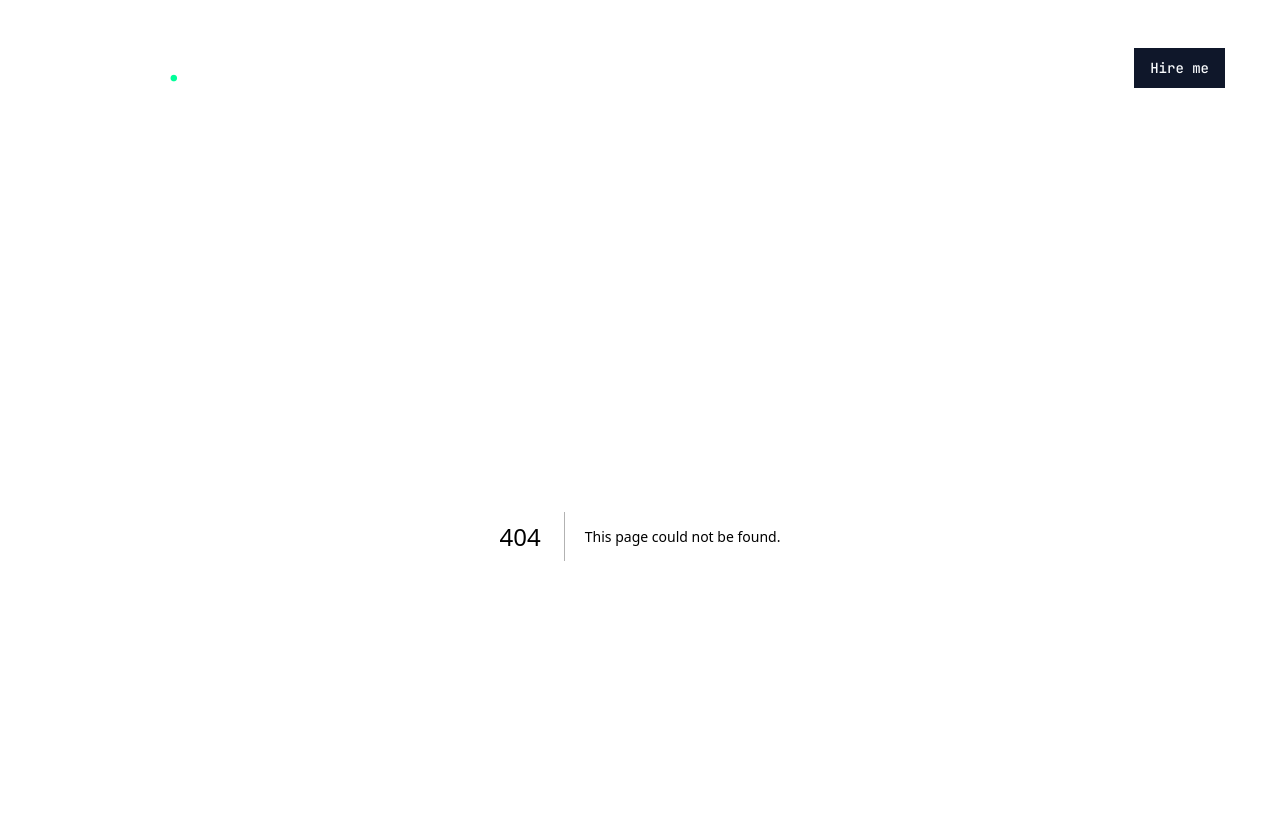
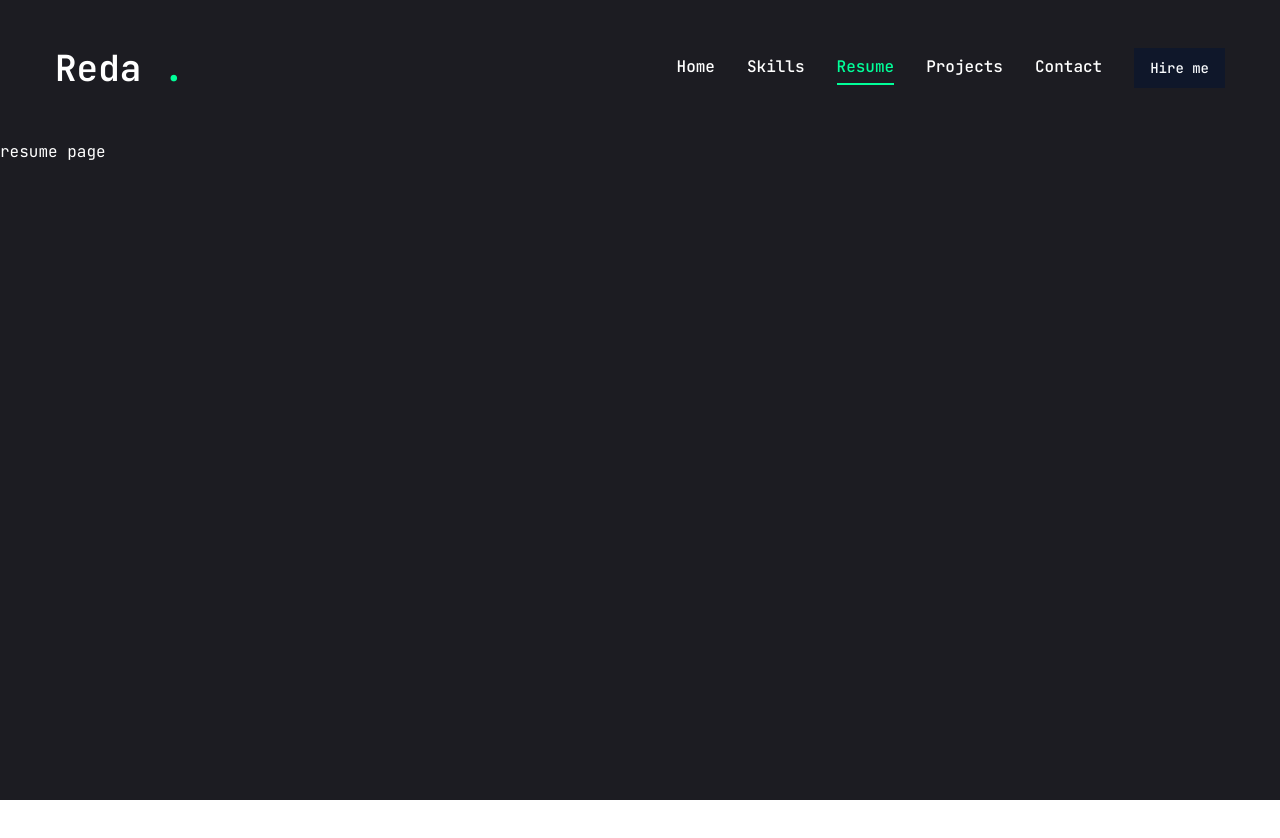
Before and after one commit to BelfaidaMedReda/my_portfolio, a Next.js app: page /resume in a window 1280 px wide. Before the commit this address had no page. Shown: the top 838 px of the page. After the commit the page ends 800 px from the top, so only its background shows below. Built offline with nearby package versions, Linux system fonts and the light colour scheme.

Commit message:
new commit

```diff
--- /dev/null
+++ b/app/contact/page.jsx
@@ -0,0 +1,5 @@
+const Contact = () => {
+    return <div>contact page</div>;
+};
+
+export default Contact;
--- a/app/layout.jsx
+++ b/app/layout.jsx
@@ -3,6 +3,8 @@
 
 //components
 import Header from "@/components/ui/Header";
+import PageTransition from "@/components/ui/PageTransition";
+import { StairTransition } from "@/components/ui/StairTransition";
 
 const jetbrainsMono = JetBrains_Mono({
   subsets: ["latin"],
@@ -21,8 +23,9 @@
     <html lang="en">
       <body className={jetbrainsMono.variable}>
         <Header />
-        {children}
-      </body>
+        <StairTransition/>
+        <PageTransition>{children}</PageTransition>
+    </body>
     </html>
   );
 }
--- /dev/null
+++ b/app/projects/page.jsx
@@ -0,0 +1,5 @@
+const Projects = () => {
+    return <div>projects page</div>;
+};
+
+export default Projects;
--- /dev/null
+++ b/app/resume/page.jsx
@@ -0,0 +1,5 @@
+const Resume = () => {
+    return <div>resume page</div>;
+};
+
+export default Resume;
--- /dev/null
+++ b/app/skills/page.jsx
@@ -0,0 +1,5 @@
+const Skills = () => {
+    return <div>skills page</div>;
+};
+
+export default Skills;
--- a/components/ui/Nav.jsx
+++ b/components/ui/Nav.jsx
@@ -11,8 +11,8 @@
     },
 
     {
-        name:"services",
-        path:"/services",
+        name:"skills",
+        path:"/skills",
     },
 
     {
@@ -21,8 +21,8 @@
     },
 
     {
-        name:"work",
-        path:"/work",
+        name:"projects",
+        path:"/projects",
     },
 
     {
@@ -36,12 +36,18 @@
 
 
 const Nav = () => {
+    const pathname=usePathname();
     return(
     <nav className="flex gap-8">
         {links.map((link,index)=>{
             return (
-                <Link href={link.path} key={index}>
-                    {link.name}
+                <Link href={link.path}
+                key={index}
+                className={`${
+                link.path===pathname && "text-accent border-b-2 border-accent"
+                } capitalize font-medium hover:text-accent transition-all`}
+                >
+                {link.name}
                 </Link>
             );
         })}
--- /dev/null
+++ b/components/ui/PageTransition.jsx
@@ -0,0 +1,26 @@
+"use client";
+
+import { AnimatePresence, motion } from "framer-motion";
+import { usePathname } from "next/navigation";
+
+
+
+const PageTransition = ({children}) => {
+    const pathname = usePathname();
+    return (
+        <AnimatePresence>
+        <div key={pathname}>
+            <motion.div
+            initial={{ opacity: 1}}
+            animate={{
+                opacity: 0,
+                transition:{ delay: 1,duration:0.4,ease:"easeInOut"},
+            }}
+            className="h-screen w-screen fixed bg-primary top-0 pointer-events-none"
+            />
+            {children}
+        </div>
+        </AnimatePresence>
+    );
+};
+export default PageTransition;
--- /dev/null
+++ b/components/ui/StairTransition.jsx
@@ -0,0 +1,24 @@
+"use client";
+
+import { AnimatePresence } from "framer-motion";
+import { usePathname } from "next/navigation";
+
+//components
+import { Stairs } from "./Stairs";
+
+export const StairTransition = () => {
+    const pathname = usePathname();
+    return (
+        <>
+            <AnimatePresence mode="wait">
+                <div key={pathname}>
+                    <div className="h-screen w-screen fixed top-0 left-0 right-0
+                    pointer-events-none z-40 flex">
+                    <Stairs />
+                    </div>
+                </div>
+            </AnimatePresence>
+
+        </>
+    )
+}
--- /dev/null
+++ b/components/ui/Stairs.jsx
@@ -0,0 +1,51 @@
+import { animate, motion } from "framer-motion"
+
+//variants
+const stairAnimation = {
+    initial: {
+        top:"0%",
+    },
+    animate:{
+        top:"100%",
+    },
+    exit: {
+        top: ["100%","0%"]
+    },
+};
+
+
+
+const reverseIndex = (index) => {
+    const totalSteps = 6;
+    return totalSteps-index-1;
+};
+
+
+export const Stairs = () => {
+  return (
+    <>
+      {/* render 6 motion divs, each reprensting a step of stairs,
+    each div will have the same animation defined by the stairsAnimation object.
+    The delay for each div is calculated sinamically based on it's reversed index,
+    creating a staggered effect with decreasing delay for each subsequent step.
+    */}
+      {[...Array(6)].map((_,index) =>{
+        return(<motion.div
+            key={index}
+            variants={stairAnimation}
+            initial="initial"
+            animate="animate"
+            exit="exit"
+            transition={{
+                duration:0.4,
+                ease: "easeInOut",
+                delay: reverseIndex(index)*0.1,
+
+            }}
+            className="h-full w-full bg-white relative"
+        />
+        );
+       })}
+    </>
+  );
+};
--- a/package.json
+++ b/package.json
@@ -17,6 +17,7 @@
     "@radix-ui/react-tooltip": "^1.1.2",
     "class-variance-authority": "^0.7.0",
     "clsx": "^2.1.1",
+    "framer-motion": "^11.9.0",
     "lucide-react": "^0.446.0",
     "next": "14.2.13",
     "react": "^18",
```
Also changed, not shown: 1 other file (tests, documents, lock files or other folders).
